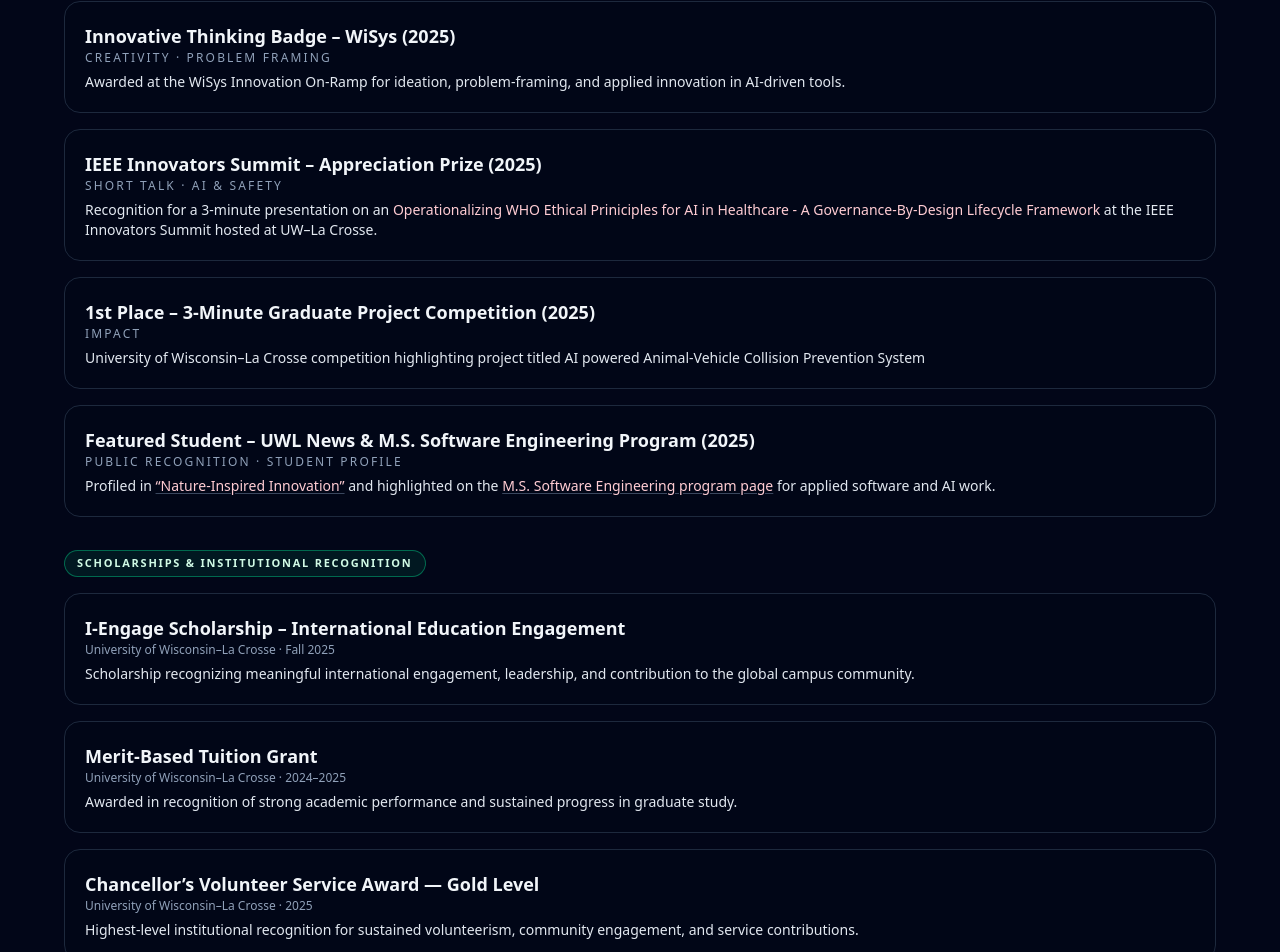
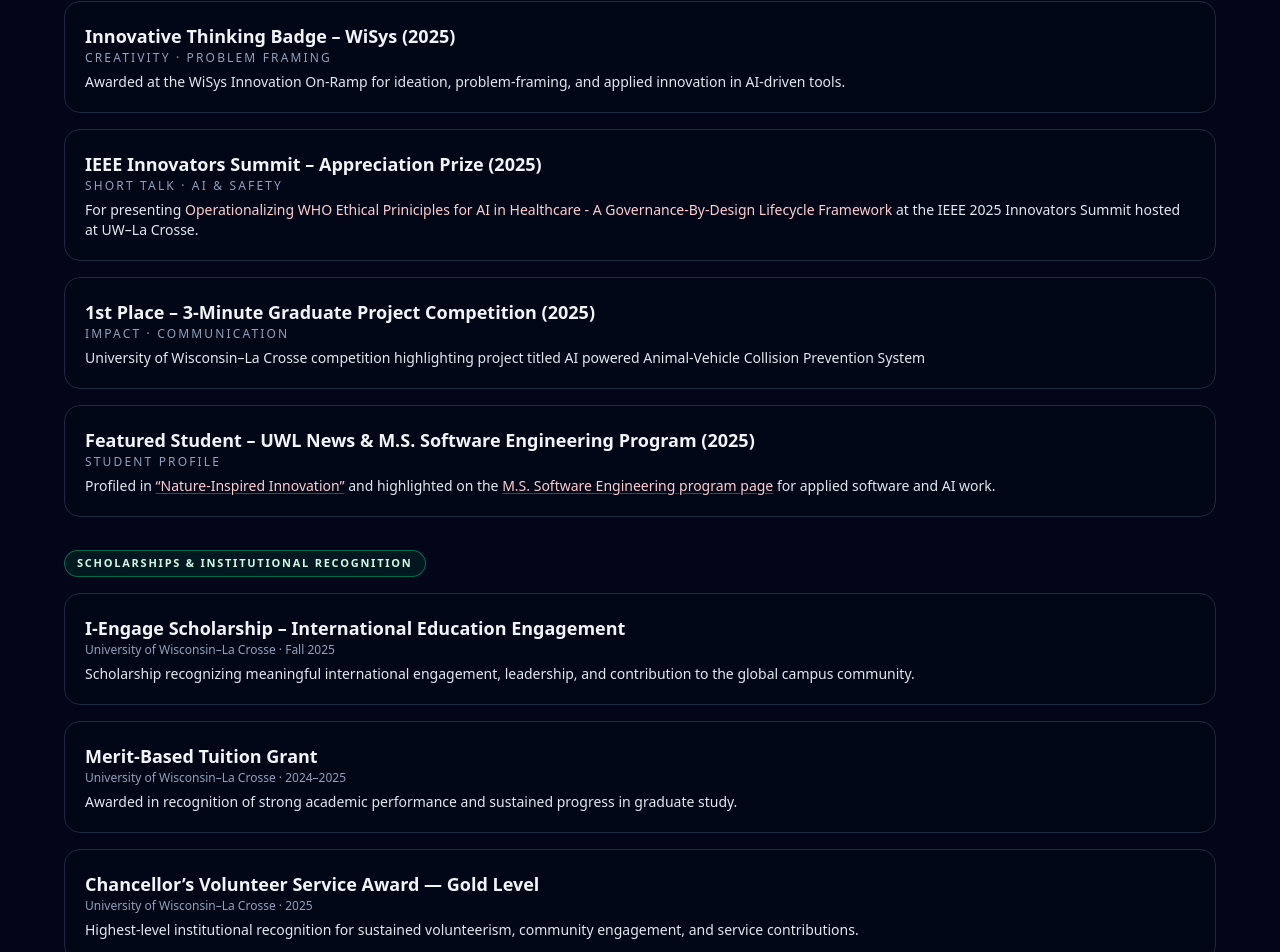
Before and after one commit to Kaaviyashri/Kaaviya_Portfolio, a React (Vite) app: page / in a window 1280 px wide. Shown: the part 959-1911 px from the top of the page. Built offline with nearby package versions, Linux system fonts and the light colour scheme.

Commit message:
Update Home.jsx

```diff
--- a/src/pages/Home.jsx
+++ b/src/pages/Home.jsx
@@ -167,11 +167,11 @@
             Short talk · AI & safety
           </p>
           <p className="text-sm text-slate-200 mt-1.5">
-            Recognition for a 3-minute presentation on an{" "}
+            For presenting{" "}
             <span className="text-rose-200 font-medium">
               Operationalizing WHO Ethical Priniciples for AI in Healthcare -  A Governance-By-Design Lifecycle Framework
             </span>{" "}
-            at the IEEE Innovators Summit hosted at UW–La Crosse.
+            at the IEEE 2025 Innovators Summit hosted at UW–La Crosse.
           </p>
         </article>
 
@@ -181,7 +181,7 @@
             1st Place – 3-Minute Graduate Project Competition (2025)
           </h3>
           <p className="text-xs text-slate-400 uppercase tracking-[0.18em]">
-            Impact
+            Impact · Communication
           </p>
           <p className="text-sm text-slate-200 mt-1.5">
             University of Wisconsin–La Crosse competition highlighting project titled AI powered Animal-Vehicle Collision Prevention System
@@ -194,7 +194,7 @@
             Featured Student – UWL News & M.S. Software Engineering Program (2025)
           </h3>
           <p className="text-xs text-slate-400 uppercase tracking-[0.18em]">
-            Public recognition · Student profile
+            Student profile
           </p>
           <p className="text-sm text-slate-200 mt-1.5">
             Profiled in{" "}
```
